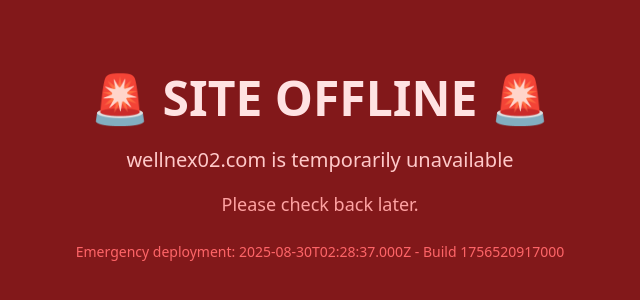
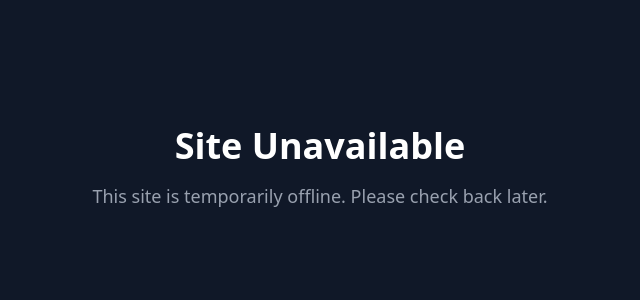
Before and after one commit to Soulemane12/Chamber, a Next.js app: page / in a window 1280 px wide. Shown: the part 232-532 px from the top of the page, without its empty margins (320-960 px from the left). Built offline with nearby package versions, Linux system fonts and the light colour scheme.

Commit message:
Clean up: Remove red styling and timestamp, keep simple offline message

```diff
--- a/src/app/page.tsx
+++ b/src/app/page.tsx
@@ -1,16 +1,10 @@
 export default function Home() {
   return (
-    <div className="min-h-screen bg-red-900 flex items-center justify-center px-4">
+    <div className="min-h-screen bg-gray-900 flex items-center justify-center px-4">
       <div className="text-center max-w-lg">
-        <h1 className="text-5xl font-bold text-red-100 mb-6">🚨 SITE OFFLINE 🚨</h1>
-        <p className="text-red-200 text-xl mb-4">
-          wellnex02.com is temporarily unavailable
-        </p>
-        <p className="text-red-300 text-lg">
-          Please check back later.
-        </p>
-        <p className="text-red-400 text-sm mt-6">
-          Emergency deployment: {new Date().toISOString()} - Build {Date.now()}
+        <h1 className="text-4xl font-bold text-white mb-4">Site Unavailable</h1>
+        <p className="text-gray-400 text-lg">
+          This site is temporarily offline. Please check back later.
         </p>
       </div>
     </div>
```
